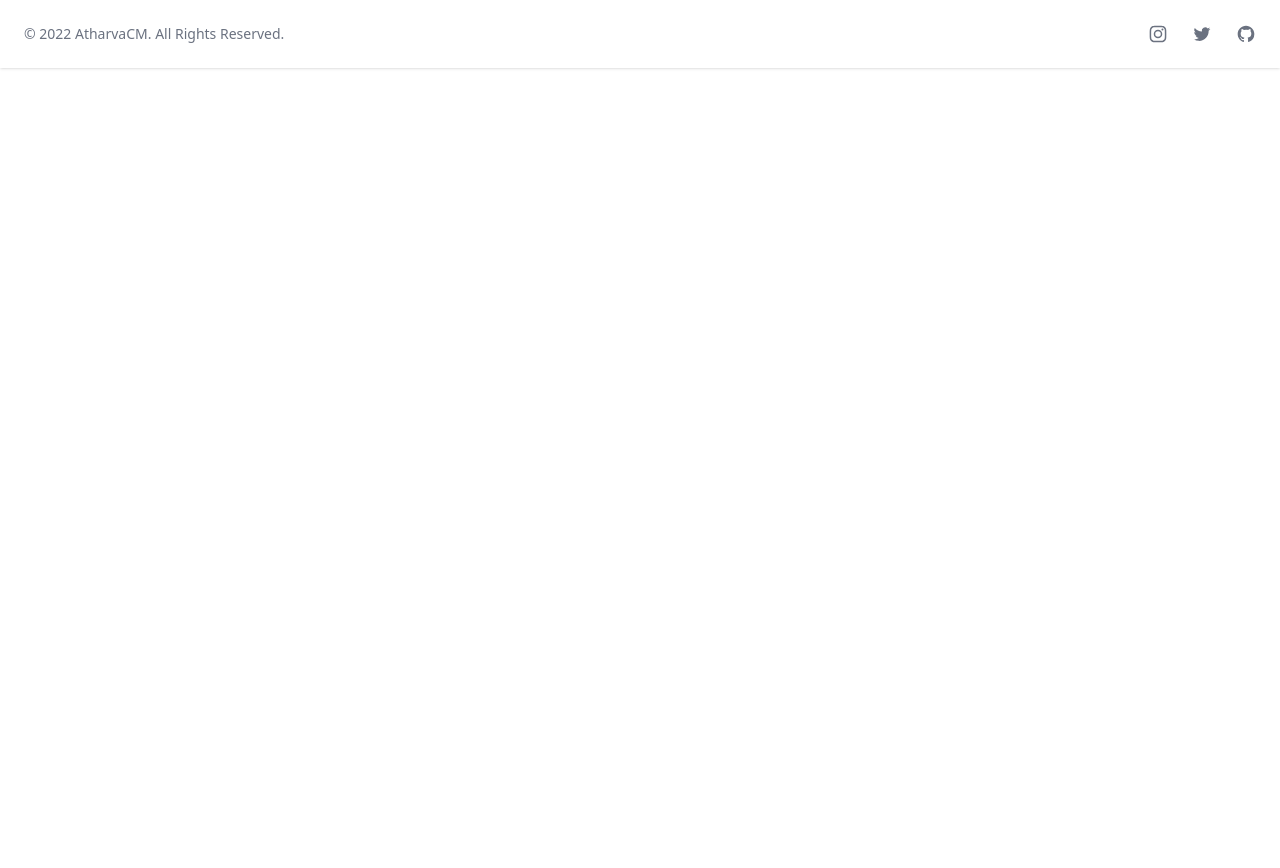
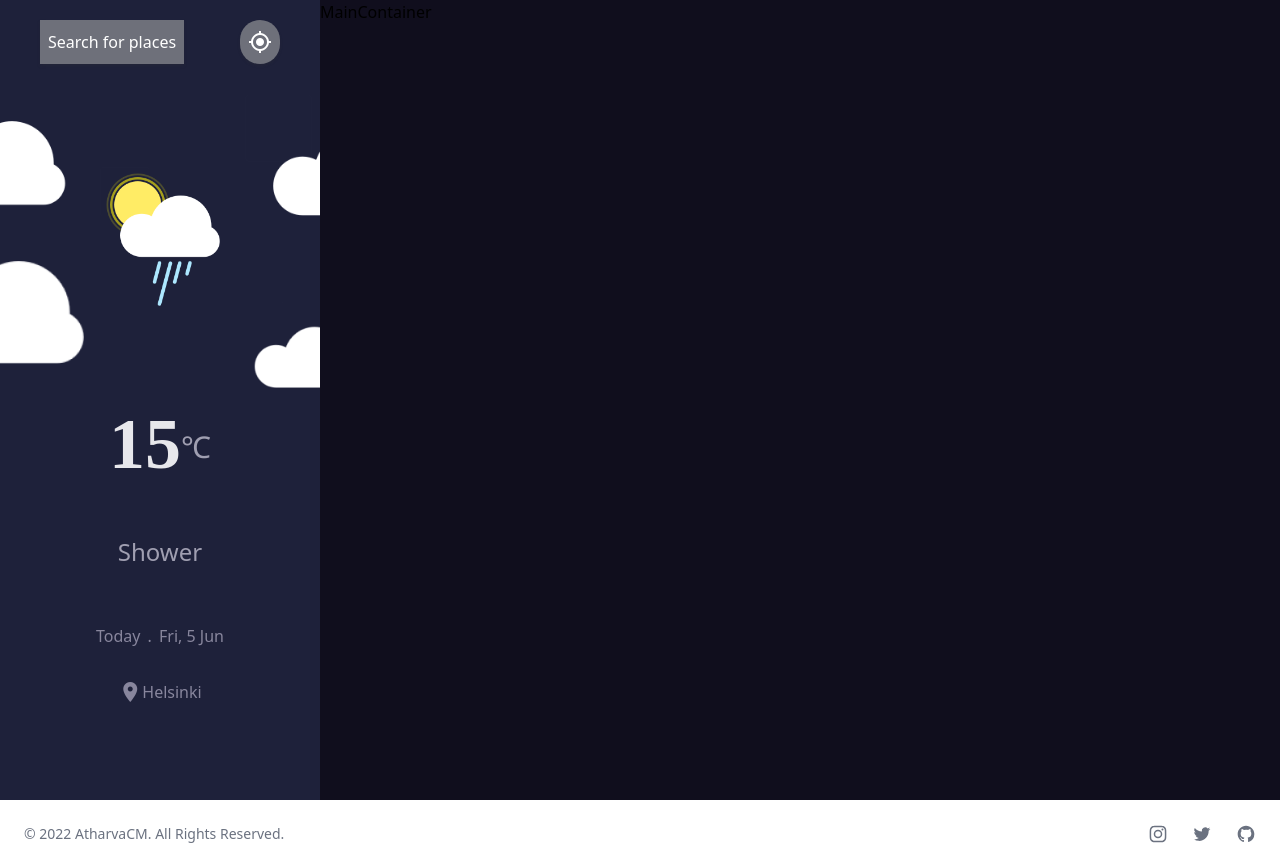
Before and after one commit to AtharvaCM/dev-challenges-weather-app, a React (Create React App) app: page / in a window 1280 px wide. Before the commit the page ends 800 px from the top, so only its background shows below. Built offline with nearby package versions, Linux system fonts and the light colour scheme.

Commit message:
static sidebar component added

```diff
--- a/src/App.tsx
+++ b/src/App.tsx
@@ -1,10 +1,12 @@
 import React from "react";
+import HomePage from "./components/home-page";
 
 import Footer from "./components/UI/footer";
 
 const App: React.FC = () => {
   return (
     <>
+      <HomePage />
       {/* Footer */}
       <Footer />
     </>
--- /dev/null
+++ b/src/components/home-page/index.tsx
@@ -0,0 +1,14 @@
+import React from "react";
+import MainContainer from "../main-container";
+import Sidebar from "../sidebar";
+
+const HomePage: React.FC = () => {
+  return (
+    <div className="flex">
+      <Sidebar className="w-1/4 bg-[#1E213A]" />
+      <MainContainer className="w-3/4 bg-[#100E1D]" />
+    </div>
+  );
+};
+
+export default HomePage;
--- /dev/null
+++ b/src/components/main-container/index.tsx
@@ -0,0 +1,8 @@
+import React from "react";
+import { MainContainerType } from "../../types/components/main-container";
+
+const MainContainer: React.FC<MainContainerType> = ({ className }) => {
+  return <div className={className}>MainContainer</div>;
+};
+
+export default MainContainer;
--- /dev/null
+++ b/src/components/sidebar/index.tsx
@@ -0,0 +1,62 @@
+import React from "react";
+
+import { SidebarType } from "../../types/components/sidebar";
+
+import Button from "../UI/Button";
+
+import Shower from "../../../src/assets/Shower.png";
+import CloudBackground from "../../../src/assets/Cloud-background.png";
+
+const Sidebar: React.FC<SidebarType> = ({ className }) => {
+  return (
+    <div className={`${className} h-screen py-5`}>
+      {/* Top Buttons */}
+      <div className="flex justify-between px-10">
+        <Button size="xs" className="!rounded-none !bg-[#6E707A] !text-white">
+          Search for places
+        </Button>
+        <Button
+          size="xs"
+          starticon="gps_fixed"
+          className="!rounded-full !bg-[#6E707A] !text-white"
+        ></Button>
+      </div>
+
+      {/* Weather Day/Night Img */}
+      <div
+        style={
+          { backgroundImage: `url(${CloudBackground})` } as React.CSSProperties
+        }
+        className={`mt-5 flex h-2/5 items-center justify-center bg-cover bg-center bg-no-repeat`}
+      >
+        <img src={Shower} alt="weather img" height={120} width={120} />
+      </div>
+
+      {/* Temperature */}
+      <div className="mt-5 flex items-center justify-center font-[Raleway]">
+        <p className="text-7xl font-bold text-[#E7E7EB]">15</p>
+        <span className="text-3xl text-[#A09FB1] md:mt-2">&#8451;</span>
+      </div>
+
+      {/* Weather main */}
+      <div className="mt-14 flex items-center justify-center text-2xl">
+        <p className="text-[#A09FB1]">Shower</p>
+      </div>
+
+      {/* Today's date */}
+      <div className="mx-24 mt-14 flex items-center justify-between text-[#88869D]">
+        <p>Today</p>
+        <p>.</p>
+        <p>Fri, 5 Jun</p>
+      </div>
+
+      {/* Location Name */}
+      <div className="mt-8 flex items-center justify-center text-[#88869D]">
+        <span className="material-icons">location_on</span>
+        <p>Helsinki</p>
+      </div>
+    </div>
+  );
+};
+
+export default Sidebar;
--- /dev/null
+++ b/src/types/components/main-container.ts
@@ -0,0 +1,3 @@
+export type MainContainerType = {
+  className?: string;
+};
--- /dev/null
+++ b/src/types/components/sidebar.ts
@@ -0,0 +1,3 @@
+export type SidebarType = {
+  className?: string;
+};
```
